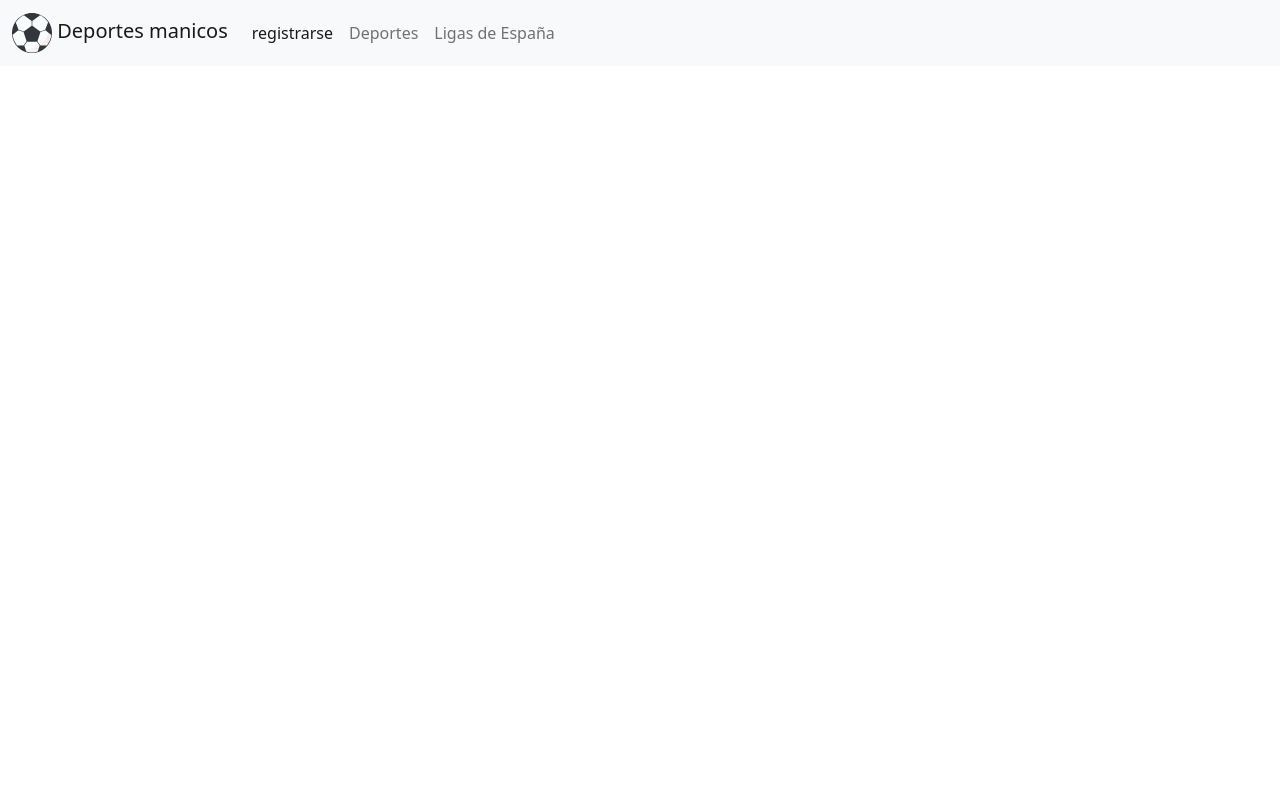
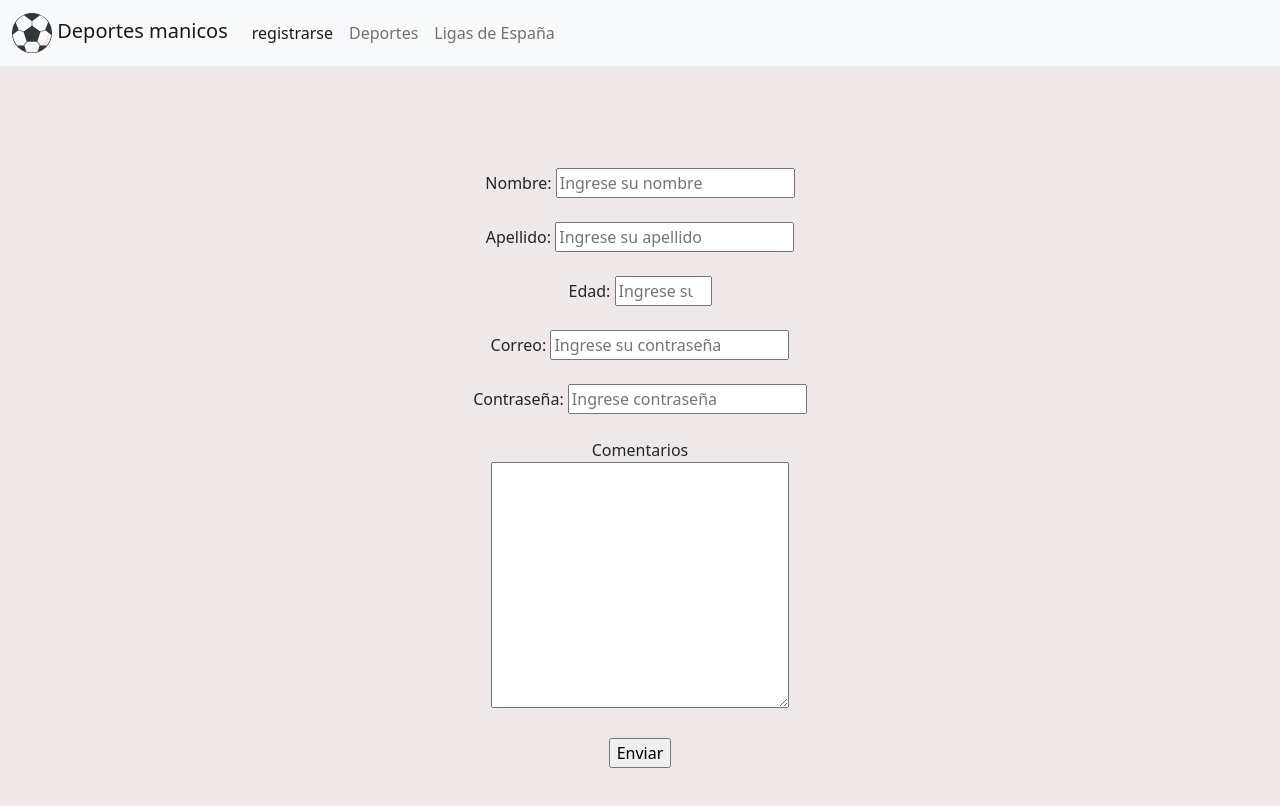
Before and after one commit to IgnacioxEXEcute/prueba-2-web, a plain HTML site: page registro.html in a window 1280 px wide. Drawn offline with nearby package versions, Linux system fonts and the light colour scheme.

Commit message:
formulario

```diff
--- a/estilos.css
+++ b/estilos.css
@@ -1,16 +1,30 @@
+
 h1{
     text-align: center;
 }
 mark {
     background-color: rgb(0, 255, 0);
+
 }
 footer{
     background-color:rgba(255, 0, 0, 0.719);
 }
 #cuerpo{
+
     margin-top: 8%;
     margin-bottom: 8%;
+
 }
 a{
     color: rgb(0, 0, 0);
+
 }
+body{
+    background-color: rgb(238, 232, 232);
+}
+form{
+    text-align: center;
+    margin-top: 8%;
+    margin-bottom: 8%;
+
+}
--- a/registro.html
+++ b/registro.html
@@ -6,6 +6,7 @@
     <meta http-equiv='X-UA-Compatible' content='IE=edge'>
     <title>Deportes Manicos</title>
     <meta name='viewport' content='width=device-width, initial-scale=1'>
+    <link rel="stylesheet" href="estilos.css">
     <link href="https://cdn.jsdelivr.net/npm/bootstrap@5.0.0-beta3/dist/css/bootstrap.min.css" rel="stylesheet" integrity="sha384-eOJMYsd53ii+scO/bJGFsiCZc+5NDVN2yr8+0RDqr0Ql0h+rP48ckxlpbzKgwra6" crossorigin="anonymous">
     <script src="https://cdn.jsdelivr.net/npm/bootstrap@5.0.0-beta3/dist/js/bootstrap.bundle.min.js" integrity="sha384-JEW9xMcG8R+pH31jmWH6WWP0WintQrMb4s7ZOdauHnUtxwoG2vI5DkLtS3qm9Ekf" crossorigin="anonymous"></script>
     <LINK REL=StyleSheet HREF="estilos.css" TYPE="text/css" MEDIA=screen>
@@ -35,6 +36,26 @@
     </div>
   </nav>
   <div id="cuerpo" class="container"></div>
-  <!--aqui escribe tu codigo-->
+  <!--formulario-->
+  <form action="" method="post" name="Datos personales">
+
+    Nombre: <input type="text" name="nombre" placeholder="Ingrese su nombre">
+    <br><br>
+    Apellido: <input type="text" name="Apellido" placeholder="Ingrese su apellido">
+    <br><br>
+    Edad: <input type="number" name="edad" placeholder="Ingrese su edad" min="18" max="110">
+    <br><br>
+    Correo: <input type="text" name="correo" placeholder="Ingrese su contraseña">
+    <br><br>
+    Contraseña: <input type="password" name="password" placeholder="Ingrese contraseña">
+    <br><br>
+    Comentarios
+    <br>
+     <textarea name="comentario" id="" cols="30" rows="10"></textarea>
+    <br><br>
+    <input type="submit" value="Enviar">
+
+  </form>
+
 </div>
 </body>
```
Also changed, not shown: Img/fondo.jpg (added).
